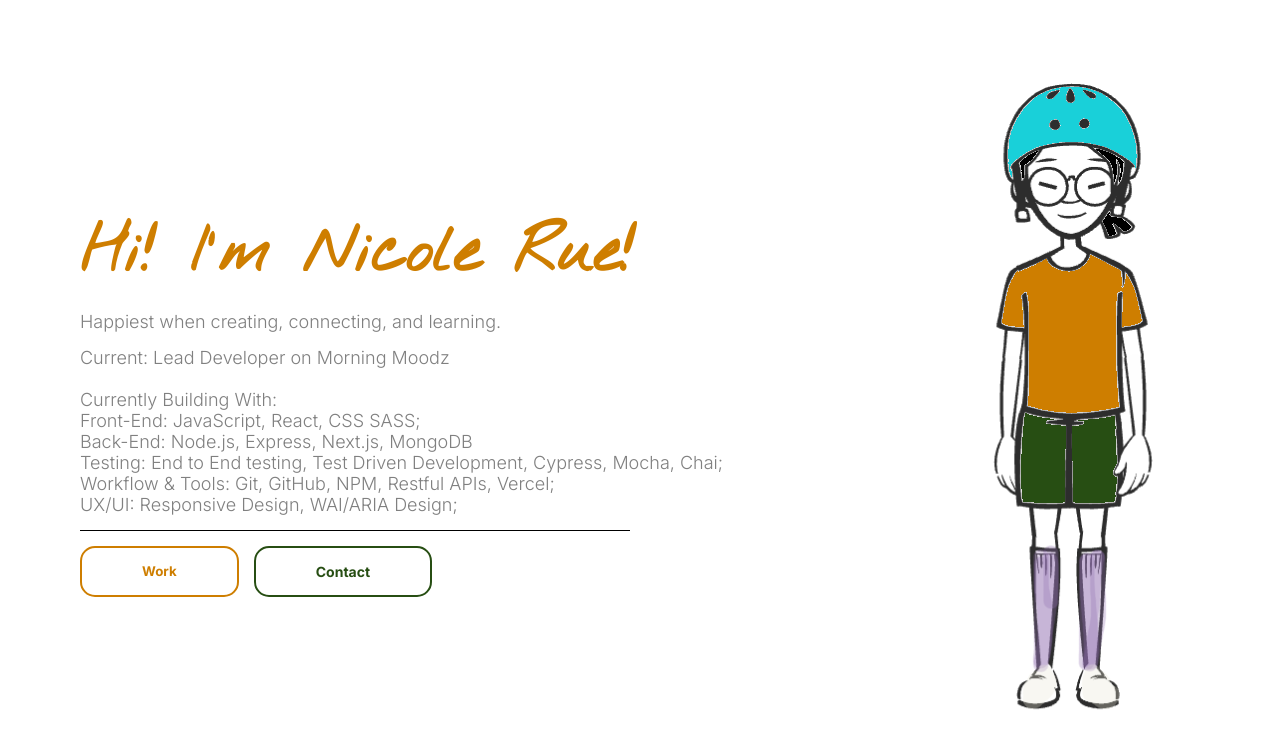
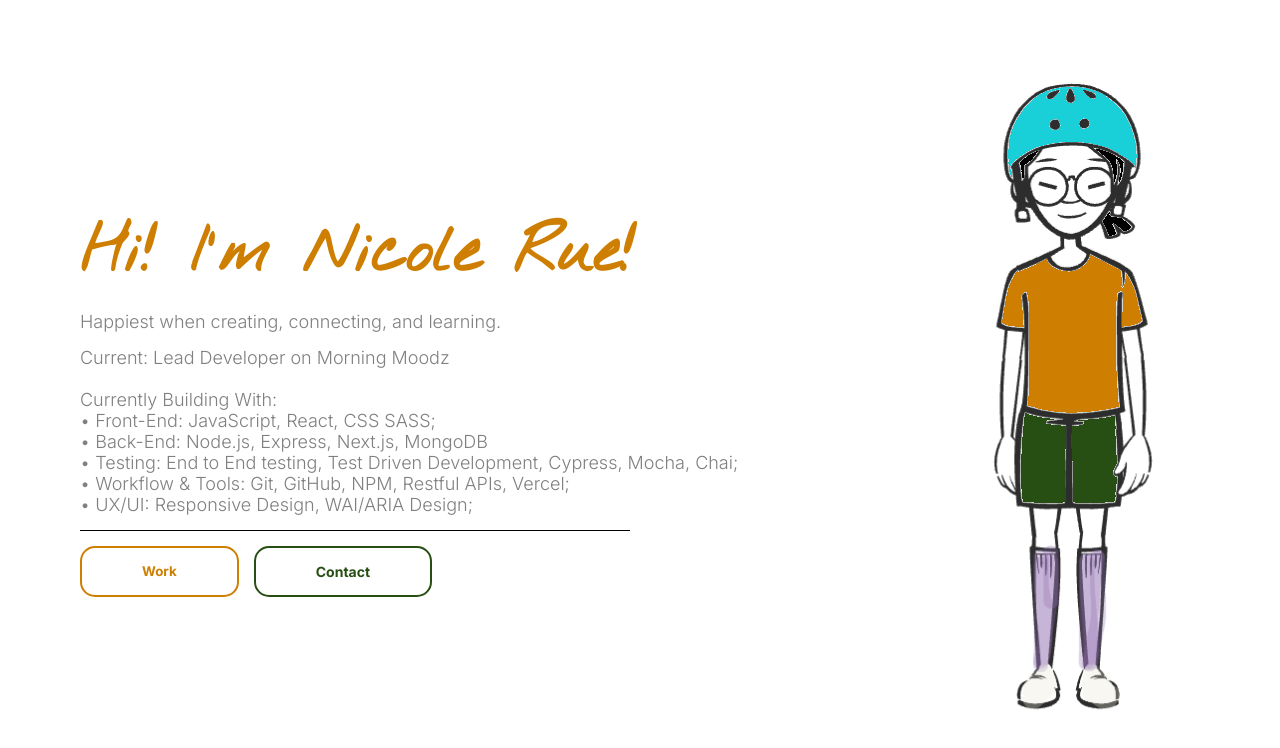
Before and after one commit to nicolerue/nicolerue, a React (Create React App) app: page / in a window 1280 px wide. Shown: the top 748 px of the page. Built offline with nearby package versions, Linux system fonts and the light colour scheme.

Commit message:
add bullet

```diff
--- a/src/components/Home.js
+++ b/src/components/Home.js
@@ -22,13 +22,13 @@ function Home() {
             Current: Lead Developer on Morning Moodz <br />
             <br />
             Currently Building With: <br />
-            Front-End: JavaScript, React, CSS SASS; <br />
-            Back-End: Node.js, Express, Next.js, MongoDB
+            • Front-End: JavaScript, React, CSS SASS; <br />
+            • Back-End: Node.js, Express, Next.js, MongoDB
             <br />
-            Testing: End to End testing, Test Driven Development, Cypress,
+            • Testing: End to End testing, Test Driven Development, Cypress,
             Mocha, Chai; <br />
-            Workflow & Tools: Git, GitHub, NPM, Restful APIs, Vercel; <br />
-            UX/UI: Responsive Design, WAI/ARIA Design; <br />
+            • Workflow & Tools: Git, GitHub, NPM, Restful APIs, Vercel; <br />
+            • UX/UI: Responsive Design, WAI/ARIA Design; <br />
           </h2>
 
           <div className="line"></div>
```
Also changed, not shown: 1 other file (tests, documents, lock files or other folders).
